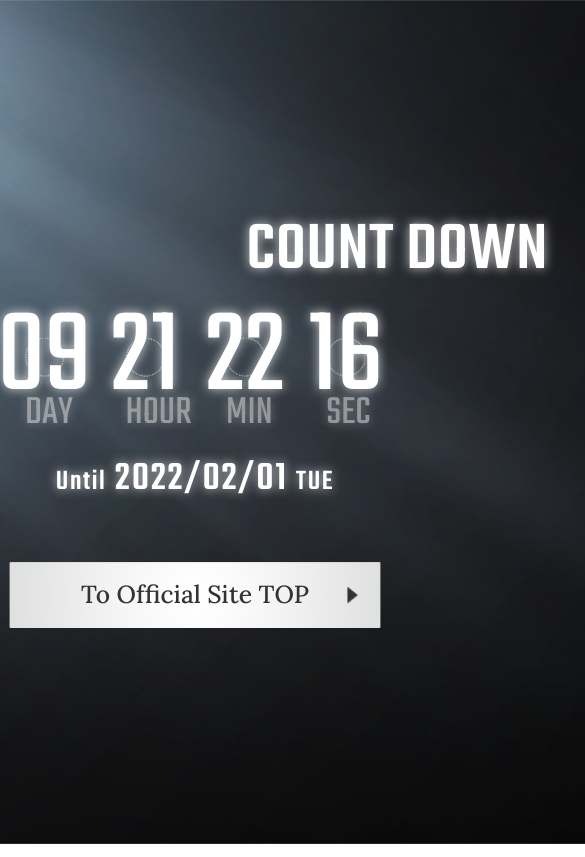
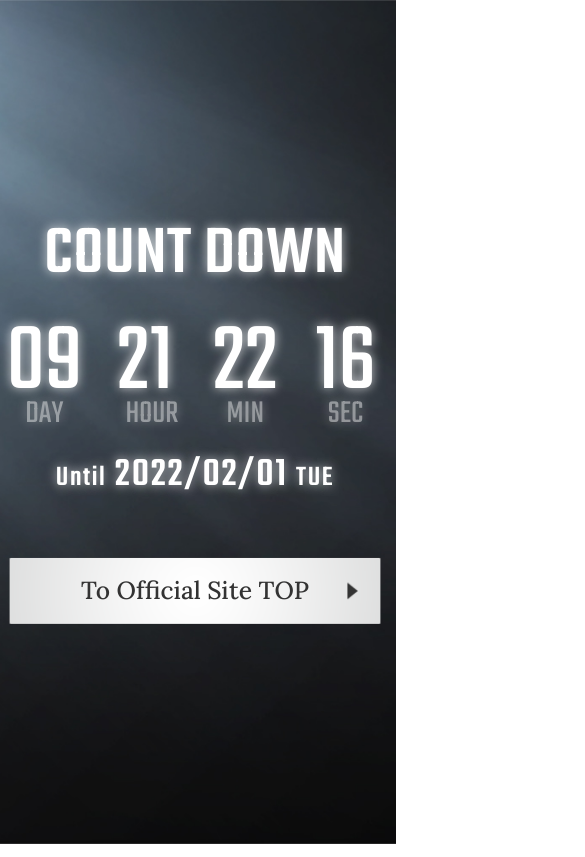
Before and after one commit to coffmanjrp/js-countdown-landing-page, a plain HTML site: page index.html in a window 390 px wide. Shown: the top 857 px of the page, 585 px wide, since content can reach past the window. Drawn offline with Linux system fonts and the light colour scheme.

Commit message:
Set random number when initial loading

```diff
--- a/css/style.scss
+++ b/css/style.scss
@@ -158,3 +158,22 @@ body {
 }
 
 @import 'keyframes';
+
+@media (max-width: 425px) {
+  .title {
+    width: 100%;
+  }
+  .countdown-base {
+    opacity: 0;
+  }
+
+  .countdown-numbers {
+    .countdown-number {
+      font-size: 6rem;
+    }
+  }
+
+  .countdown-unit {
+    font-size: 2rem;
+  }
+}
--- a/js/script.js
+++ b/js/script.js
@@ -8,6 +8,7 @@ const second01 = document.getElementById('second01');
 const second02 = document.getElementById('second02');
 const targetDay = document.getElementById('target-day');
 const dayOfTheWeek = document.getElementById('day-of-the-week');
+const days = ['Sun', 'Mon', 'Tue', 'Wed', 'Thu', 'Fri', 'Sat'];
 
 const getTargetDate = () => {
   const date = new Date();
@@ -25,7 +26,6 @@ const getTargetDate = () => {
 
   const targetDate = `${getCurrentYear}/${targetMonth}/01`;
   const getDayOfTheWeek = new Date(targetDate).getDay();
-  const days = ['Sun', 'Mon', 'Tue', 'Wed', 'Thu', 'Fri', 'Sat'];
 
   targetDay.innerHTML = targetDate;
   dayOfTheWeek.innerHTML = days[getDayOfTheWeek];
@@ -58,5 +58,31 @@ const setCountdown = () => {
   getTimeElement(second01, second02, seconds);
 };
 
-getTargetDate();
-setInterval(setCountdown, 1000);
+const getRandomCounter = (el) => {
+  const randomCounter = Math.floor(Math.random() * 10);
+  el.innerHTML = randomCounter.toString();
+};
+
+const setRamdomCounter = () => {
+  const elements = [
+    day01,
+    day02,
+    hour01,
+    hour02,
+    minute01,
+    minute02,
+    second01,
+    second02,
+  ];
+
+  elements.forEach((el) => getRandomCounter(el));
+};
+
+const run = () => {
+  getTargetDate();
+  const randomCounter = setInterval(setRamdomCounter, 100);
+  setTimeout(() => clearInterval(randomCounter), 2000);
+  setInterval(setCountdown, 1000);
+};
+
+run();
```
Also changed, not shown: css/style.css.
